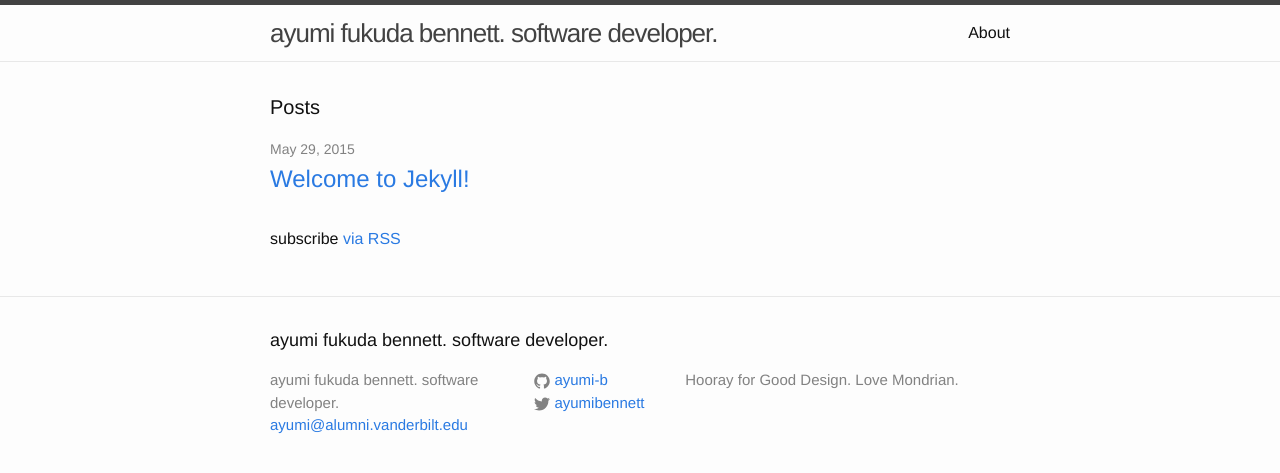
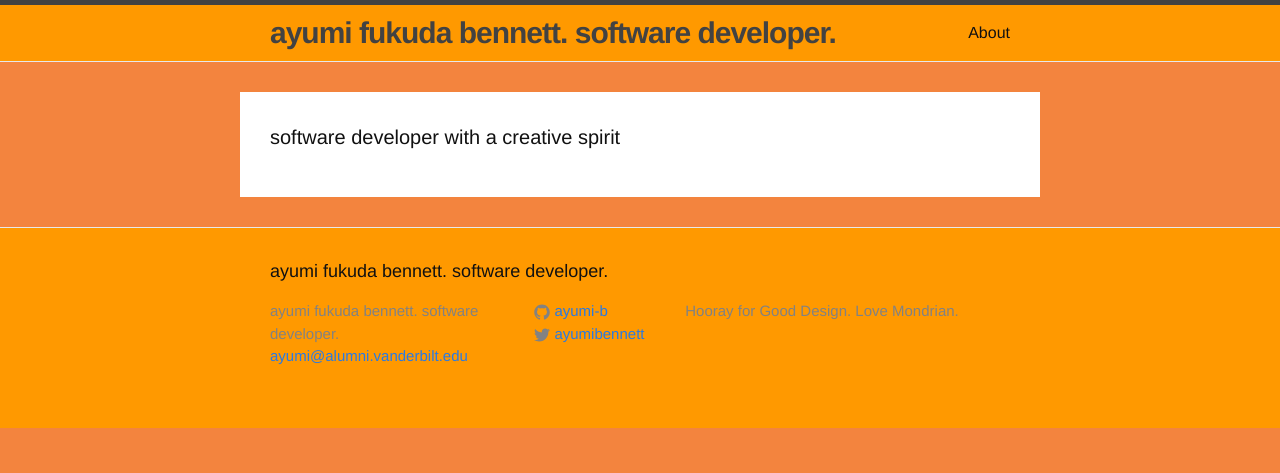
Before and after one commit to ayumi-b/ayumi-b.github.io, a Jekyll site: the page built from index.html, in a window 1280 px wide. Shown: the top 473 px of the page. Built offline with Jekyll 4.4.1, drawn with Linux system fonts in a browser that asks for light colours.

Commit message:
made minor changes

```diff
--- a/_sass/_base.scss
+++ b/_sass/_base.scss
@@ -149,6 +149,19 @@ pre {
 }
 
 
+body {
+    background-color: #F3843E;
+}
+
+.page-content .wrapper {
+    background-color: white;
+    padding: $spacing-unit;
+}
+
+.site-footer, .site-header {
+    background-color: #FF9900;
+}
+
 
 /**
  * Wrapper
--- a/_sass/_layout.scss
+++ b/_sass/_layout.scss
@@ -11,7 +11,8 @@
 }
 
 .site-title {
-    font-size: 26px;
+    font-size: 30px;
+    font-weight: bold;
     line-height: 56px;
     letter-spacing: -1px;
     margin-bottom: 0;
@@ -167,6 +168,8 @@
 
 .page-heading {
     font-size: 20px;
+    display: block;
+    float: center;
 }
 
 .post-list {
--- a/index.html
+++ b/index.html
@@ -4,20 +4,8 @@ layout: default
 
 <div class="home">
 
-  <h1 class="page-heading">Posts</h1>
+  <h1 class="page-heading">software developer with a creative spirit</h1>
 
-  <ul class="post-list">
-    {% for post in site.posts %}
-      <li>
-        <span class="post-meta">{{ post.date | date: "%b %-d, %Y" }}</span>
 
-        <h2>
-          <a class="post-link" href="{{ post.url | prepend: site.baseurl }}">{{ post.title }}</a>
-        </h2>
-      </li>
-    {% endfor %}
-  </ul>
-
-  <p class="rss-subscribe">subscribe <a href="{{ "/feed.xml" | prepend: site.baseurl }}">via RSS</a></p>
 
 </div>
```
